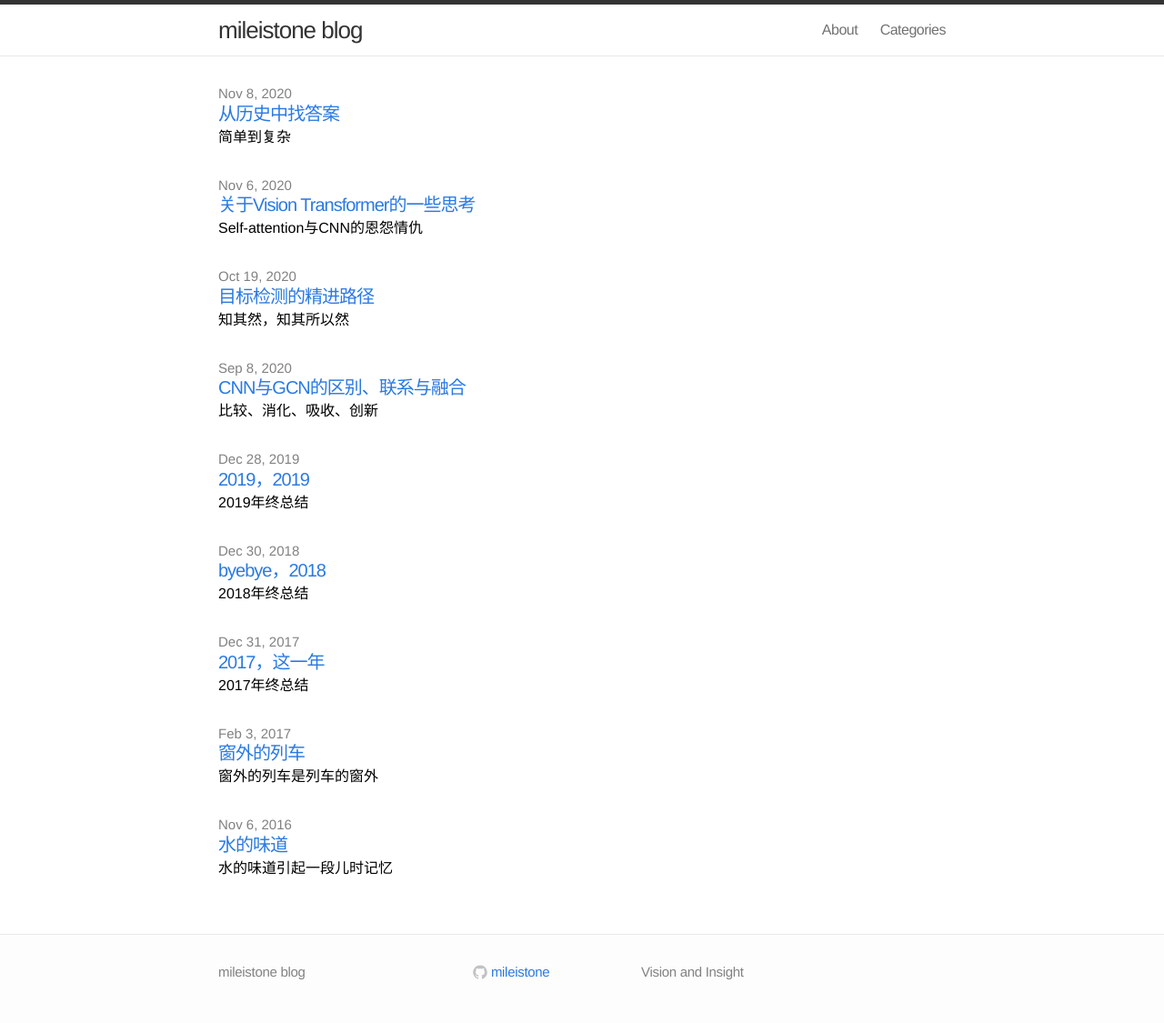
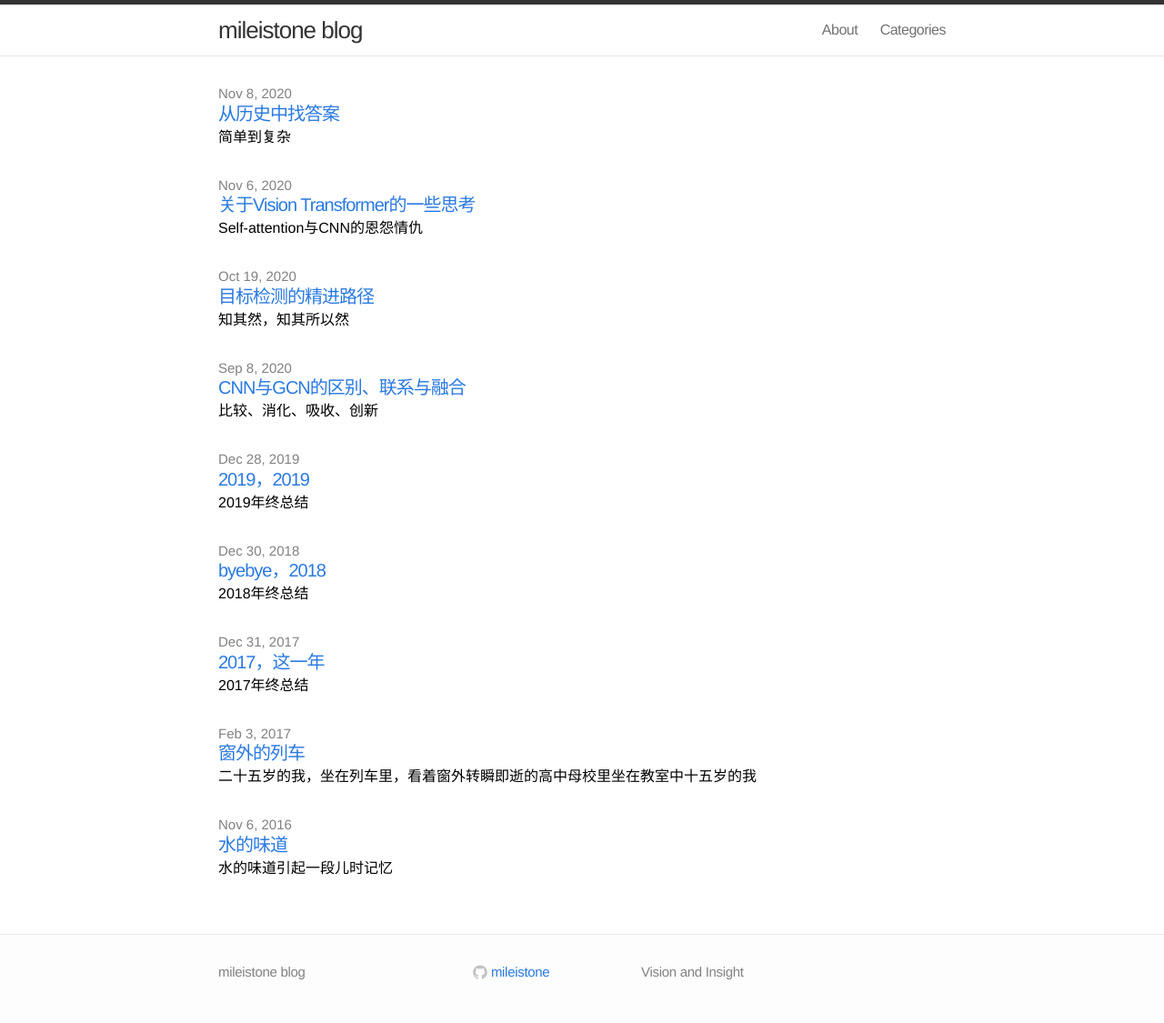
Before and after one commit to mileistone/mileistone.github.io, a Jekyll site: the page built from index.html, in a window 1280 px wide. Shown: the whole page at 91% size. Built offline with Jekyll 4.4.1, drawn with Linux system fonts in a browser that asks for light colours.

Commit message:
Update 2017-02-03-the-train-outside-window.md

```diff
--- a/_posts/2017-02-03-the-train-outside-window.md
+++ b/_posts/2017-02-03-the-train-outside-window.md
@@ -2,7 +2,7 @@
 layout: post
 comments: true
 title:  窗外的列车
-excerpt: 窗外的列车是列车的窗外
+excerpt: 二十五岁的我，坐在列车里，看着窗外转瞬即逝的高中母校里坐在教室中十五岁的我
 categories: Life
 date: 2017-02-03 22:00:00
 ---
```
